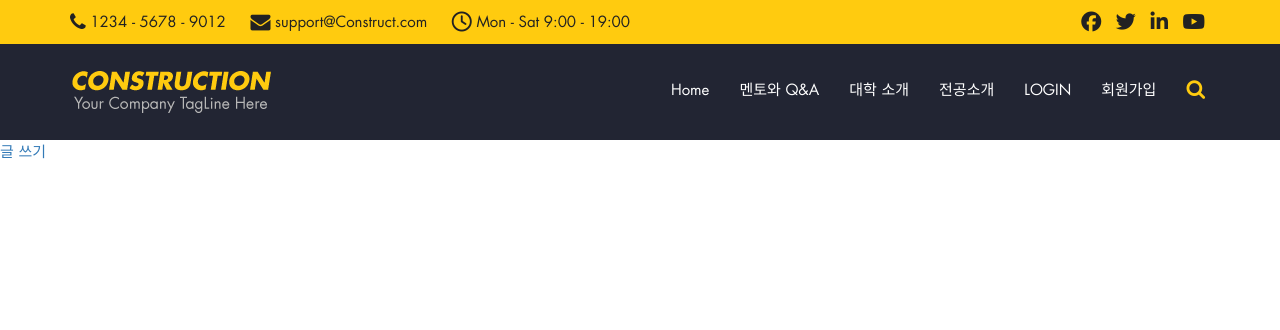
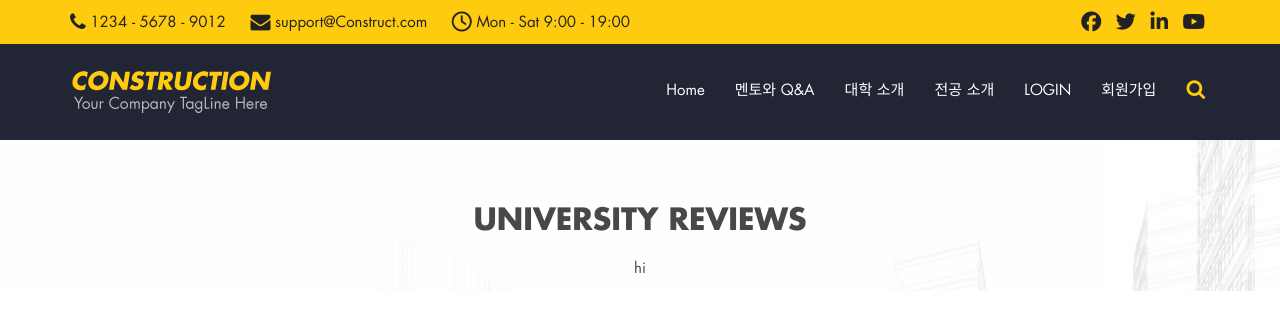
Before and after one commit to highmentor/high_mento, a Django app: page /questions/ in a window 1280 px wide. Shown: the top 330 px of the page. Run offline with Django 3.2, Linux system fonts and the light colour scheme; data that the repository does not hold is empty; some libraries are stand-ins or nearby versions.

Commit message:
템플릿 qna 수정

```diff
--- a/questions/templates/questions/question_list.html
+++ b/questions/templates/questions/question_list.html
@@ -1,11 +1,50 @@
 {%extends 'base.html'%}
 
 {%block content%}
-    <a href="{% url 'questions:create'%}"> 글 쓰기 </a>
-    {% for question in question_list %}
-    <h1>{{question.title}}</h1>
-    <a href="{% url 'questions:detail' pk=question.pk %}">detail</a>
+<section id="testimonial">
+            <div class="container text-center testimonial_area">
+                <h2>University Reviews</h2>
+                <p>hi</p>
+                <div class="row">
+                    <div class="col-md-6">
+                {% for question in question_list %}
+                        <div class="testimonial_item">
+                            <div class="testimonial_content text-center">
+                                <p>{{question.content}}</p>
+                                    <a href="{% url 'questions:delete' pk=question.pk %}">delete</a>
+                                    <a href="{% url 'questions:edit' pk=question.pk %}">edit</a>
+                            </div>
+                            <img src="images/testimonial_img1.png" alt="" />
+                            <p class="worker_name"><a href="{% url 'questions:detail' pk=question.pk %}">{{question.title}}</a></p>
+                        </div>
+                    <!--</div>-->
+                    <!--<div class="col-md-12">-->
+                    <!--    <div class="testimonial_item">-->
+                    <!--        <div class="testimonial_content">-->
+                    <!--            <p>{{question.content}}</p>-->
+                    <!--        </div>-->
+                    <!--        <img src="images/testimonial_img2.png" alt="" />-->
+                    <!--        <p class="worker_name">{{question.title}}</p>-->
+                    <!--    </div>-->
+                    <!--</div>-->
+                    <!--<div class="col-md-12">-->
+                    <!--    <div class="testimonial_item">-->
+                    <!--        <div class="testimonial_content">-->
+                    <!--            <p>{{question.content}}</p>-->
+                    <!--        </div>-->
+                    <!--        <img src="images/testimonial_img1.png" alt="" />-->
+                    <!--        <p class="worker_name">{{question.title}}</p>-->
+                    <!--    </div>-->
+                    <!--</div>-->
+                {% endfor%}
+                </div>
+            </div>
+        </section><!-- Testimonial end -->
+
+    <!--{% for question in question_list %}-->
+    <!--<h1>{{question.title}}</h1>-->
+    <!--<a href="{% url 'questions:detail' pk=question.pk %}">detail</a>-->
     <a href="{% url 'questions:delete' pk=question.pk %}">delete</a>
     <a href="{% url 'questions:edit' pk=question.pk %}">edit</a>
-    {% endfor%}
+    <!--{% endfor%}-->
 {% endblock %}
--- a/templates/base.html
+++ b/templates/base.html
@@ -74,7 +74,7 @@
                             <li><a href="">Home</a></li>
                             <li><a href="{% url 'questions:list' %}">멘토와 Q&A</a></li>
                             <li><a href="{% url 'universities:list' %}">대학 소개</a></li>
-                            <li><a href="{% url 'majors:list' %}">전공소개</a></li>
+                            <li><a href="{% url 'majors:list' %}">전공 소개</a></li>
                              {% if user.is_authenticated %}
                             <li><a href="{% url 'accounts:logout' %}">LOGOUT</a></li>
                             {% else %}
--- a/templates/home.html
+++ b/templates/home.html
@@ -15,21 +15,21 @@
                     </div>
                 </div>
                 <div class="row">
-                    <div class="col-md-3 col-sm-6">
+                    <div class="col-md-4 col-sm-6">
                         <div class="why_us_item">
                             <span class="fa fa-leaf"></span>
                             <h4>대학 소개</h4>
                             <p>이 대학은 뭐가 좋아? 근처에 뭐 있어?  </p>
                         </div>
                     </div>
-                    <div class="col-md-3 col-sm-6">
+                    <div class="col-md-4 col-sm-6">
                         <div class="why_us_item">
                             <span class="fa fa-futbol-o"></span>
                             <h4>전공 소개</h4>
                             <p>이 전공을 하면 무슨 일 할 수 있어? 전망 있어? ㅠㅠ</p>
                         </div>
                     </div>
-                    <div class="col-md-3 col-sm-6">
+                    <div class="col-md-4 col-sm-6">
                         <div class="why_us_item">
                             <span class="fa fa-group"></span>
                             <h4>멘토링</h4>
```
